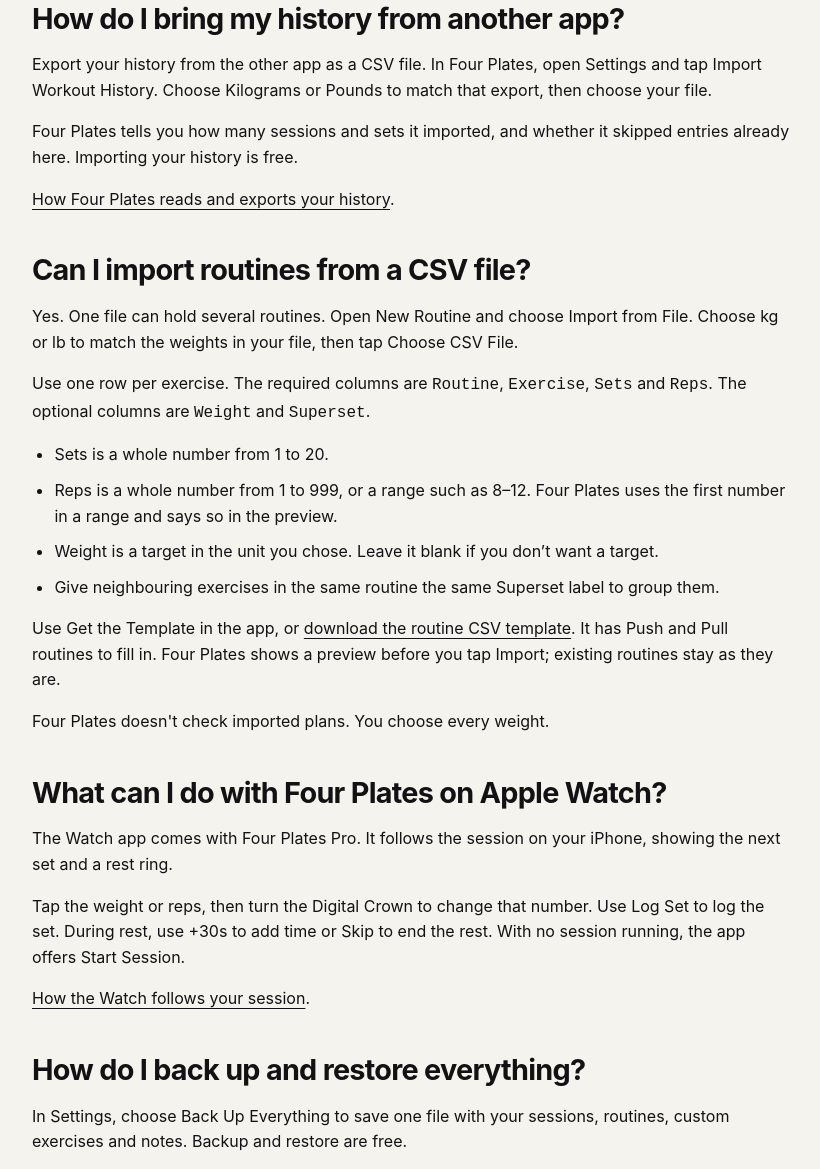
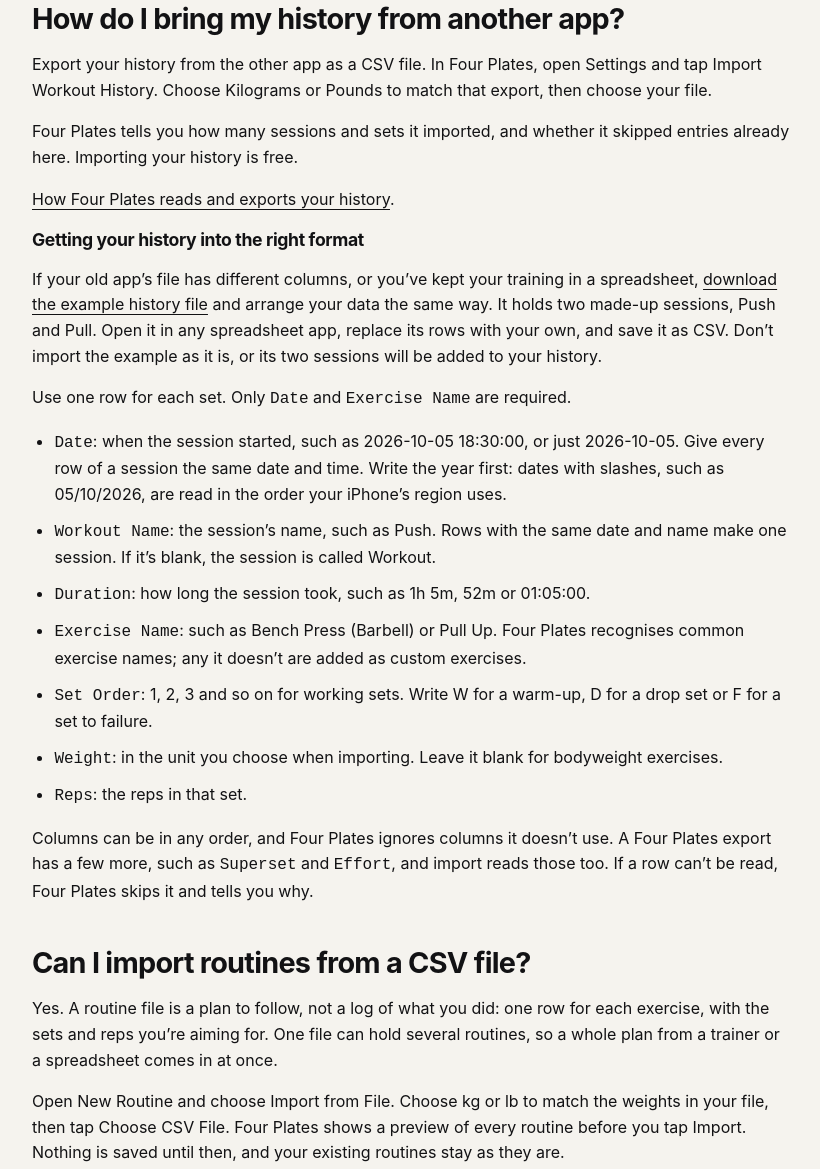
Before and after one commit to Mat-0-Py/fourplates-site, a plain HTML site: page support.html in a window 1280 px wide. Shown: the part 461-1630 px from the top of the page, without its empty margins (228-1048 px from the left). Drawn offline with Linux system fonts and the light colour scheme.

Commit message:
Support: an example history file, and fuller help for both CSV formats
history-example.csv holds two made-up sessions in the layout Four Plates
imports and exports; it imports with nothing skipped and every exercise
recognised. Support explains each history column and each routine column,
and the product page points spreadsheet users to the example.

```diff
--- a/support.html
+++ b/support.html
@@ -36,19 +36,36 @@
       <p>Export your history from the other app as a CSV file. In Four Plates, open Settings and tap Import Workout History. Choose Kilograms or Pounds to match that export, then choose your file.</p>
       <p>Four Plates tells you how many sessions and sets it imported, and whether it skipped entries already here. Importing your history is free.</p>
       <p><a href="how-it-works.html#importing-and-exporting">How Four Plates reads and exports your history</a>.</p>
+      <h3 id="history-format">Getting your history into the right format</h3>
+      <p>If your old app’s file has different columns, or you’ve kept your training in a spreadsheet, <a href="history-example.csv" download>download the example history file</a> and arrange your data the same way. It holds two made-up sessions, Push and Pull. Open it in any spreadsheet app, replace its rows with your own, and save it as CSV. Don’t import the example as it is, or its two sessions will be added to your history.</p>
+      <p>Use one row for each set. Only <code>Date</code> and <code>Exercise Name</code> are required.</p>
+      <ul>
+        <li><code>Date</code>: when the session started, such as 2026-10-05 18:30:00, or just 2026-10-05. Give every row of a session the same date and time. Write the year first: dates with slashes, such as 05/10/2026, are read in the order your iPhone’s region uses.</li>
+        <li><code>Workout Name</code>: the session’s name, such as Push. Rows with the same date and name make one session. If it’s blank, the session is called Workout.</li>
+        <li><code>Duration</code>: how long the session took, such as 1h 5m, 52m or 01:05:00.</li>
+        <li><code>Exercise Name</code>: such as Bench Press (Barbell) or Pull Up. Four Plates recognises common exercise names; any it doesn’t are added as custom exercises.</li>
+        <li><code>Set Order</code>: 1, 2, 3 and so on for working sets. Write W for a warm-up, D for a drop set or F for a set to failure.</li>
+        <li><code>Weight</code>: in the unit you choose when importing. Leave it blank for bodyweight exercises.</li>
+        <li><code>Reps</code>: the reps in that set.</li>
+      </ul>
+      <p>Columns can be in any order, and Four Plates ignores columns it doesn’t use. A Four Plates export has a few more, such as <code>Superset</code> and <code>Effort</code>, and import reads those too. If a row can’t be read, Four Plates skips it and tells you why.</p>
     </section>
 
     <section aria-labelledby="routines">
       <h2 id="routines">Can I import routines from a CSV file?</h2>
-      <p>Yes. One file can hold several routines. Open New Routine and choose Import from File. Choose kg or lb to match the weights in your file, then tap Choose CSV File.</p>
-      <p>Use one row per exercise. The required columns are <code>Routine</code>, <code>Exercise</code>, <code>Sets</code> and <code>Reps</code>. The optional columns are <code>Weight</code> and <code>Superset</code>.</p>
+      <p>Yes. A routine file is a plan to follow, not a log of what you did: one row for each exercise, with the sets and reps you’re aiming for. One file can hold several routines, so a whole plan from a trainer or a spreadsheet comes in at once.</p>
+      <p>Open New Routine and choose Import from File. Choose kg or lb to match the weights in your file, then tap Choose CSV File. Four Plates shows a preview of every routine before you tap Import. Nothing is saved until then, and your existing routines stay as they are.</p>
+      <h3 id="routine-format">Getting your routines into the right format</h3>
+      <p>Start from the template: use Get the Template in the app, or <a href="routine-template.csv" download>download the routine CSV template</a>. It has Push and Pull routines. Open it in any spreadsheet app, replace the exercises and targets with your own, and save it as CSV.</p>
       <ul>
-        <li>Sets is a whole number from 1 to 20.</li>
-        <li>Reps is a whole number from 1 to 999, or a range such as 8–12. Four Plates uses the first number in a range and says so in the preview.</li>
-        <li>Weight is a target in the unit you chose. Leave it blank if you don’t want a target.</li>
-        <li>Give neighbouring exercises in the same routine the same Superset label to group them.</li>
+        <li><code>Routine</code> (required): the routine’s name, such as Push. Keep each routine’s rows together, in the order you want to do the exercises. You only need to write the name once: a blank cell carries on the routine above.</li>
+        <li><code>Exercise</code> (required): such as Bench Press (Barbell). Four Plates recognises common exercise names; any it doesn’t are added as custom exercises, and the preview shows which.</li>
+        <li><code>Sets</code> (required): how many sets, a whole number from 1 to 20.</li>
+        <li><code>Reps</code> (required): the reps for each set, a whole number from 1 to 999, or a range such as 8–12. Four Plates uses the first number in a range and says so in the preview.</li>
+        <li><code>Weight</code> (optional): a target weight in the unit you chose. Leave it blank to choose the weight on the day.</li>
+        <li><code>Superset</code> (optional): a label such as A. Exercises next to each other in the same routine with the same label become a superset: a set of each in turn, then rest after the round.</li>
       </ul>
-      <p>Use Get the Template in the app, or <a href="routine-template.csv" download>download the routine CSV template</a>. It has Push and Pull routines to fill in. Four Plates shows a preview before you tap Import; existing routines stay as they are.</p>
+      <p>Columns can be in any order, capital letters don’t matter, and other columns are ignored. If a routine with the same name already exists, the new one is called Push 2, for example, so nothing is replaced. If a row can’t be read, it’s skipped and the preview says why.</p>
       <p>Four Plates doesn't check imported plans. You choose every weight.</p>
     </section>
 
```
Also changed, not shown: history-example.csv (added, +17 -0 lines), index.html (+1 -1 lines), 1 other file.
